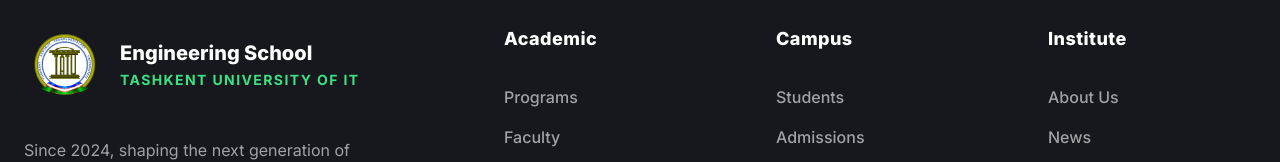
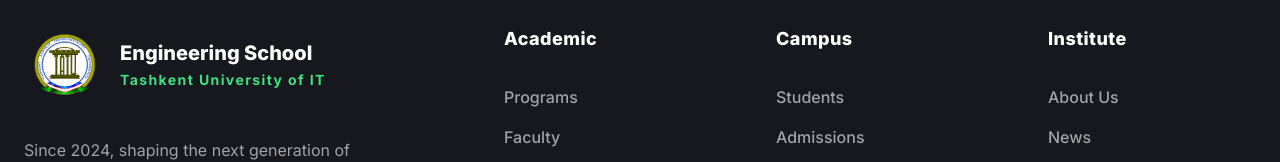
Before and after one commit to Murodbek08/tatu, a React (Vite) app: page / in a window 1280 px wide. Shown: the part 5427-5589 px from the top of the page. Built offline with nearby package versions, Linux system fonts and the light colour scheme; no server answers; what groq-sdk would draw is missing.

Commit message:
....................

```diff
--- a/src/components/Footer/index.jsx
+++ b/src/components/Footer/index.jsx
@@ -59,7 +59,7 @@ function Footer() {
                   {t("footer.brand.logoTitle")}
                 </p>
                 {/* Logo Subtitle text-sm ga oshirildi */}
-                <p className="text-[var(--color-primary)] text-sm font-bold tracking-widest mt-1 uppercase">
+                <p className="text-[var(--color-primary)] text-sm font-bold tracking-widest mt-1 ">
                   {t("footer.brand.logoSubtitle")}
                 </p>
               </div>
--- a/src/locales/json/uz.json
+++ b/src/locales/json/uz.json
@@ -111,7 +111,7 @@
   "footer": {
     "brand": {
       "logoTitle": "Engineering School",
-      "logoSubtitle": "Tashkent University of IT",
+      "logoSubtitle": "Toshkent axborot texnologiyalari universiteti",
       "desc": "2024-yildan buyon 'Tarmoq–korxona–oliygoh' integratsiyasi asosida Markaziy Osiyoda muhandislar, innovatorlar va texnologiya liderlarining yangi avlodini shakllantirmoqda. 14 ta zamonaviy laboratoriya va dual ta’lim tizimi orqali nazariy bilimlarni bevosita ishlab chiqarish bilan birlashtiramiz."
     },
     "cols": [
```
